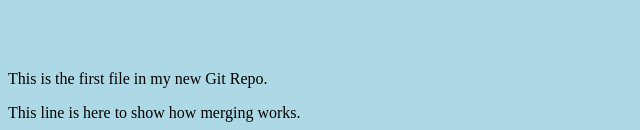
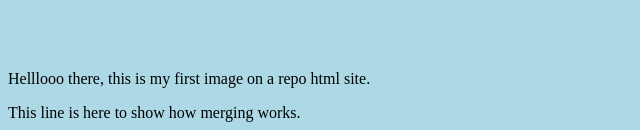
Before and after one commit to SpartyXD/Github-tutorial, a plain HTML site: page index.html in a window 1280 px wide. Shown: the part 670-800 px from the top of the page, without its empty margins (0-640 px from the left). Drawn offline with Linux system fonts and the light colour scheme.

Commit message:
Update index.html
Added brief description

```diff
--- a/index.html
+++ b/index.html
@@ -8,7 +8,7 @@
 
 <h1>Hello world!</h1>
 <div><img src="img_hello_world.jpg" alt="Hello World from Space" style="width:100%;max-width:640px"></div>
-<p>This is the first file in my new Git Repo.</p>
+<p>Helllooo there, this is my first image on a repo html site.</p>
 <p>This line is here to show how merging works.</p>
 <div><img src="img_hello_git.jpg" alt="Hello Git" style="width:100%;max-width:640px"></div>
 
```
